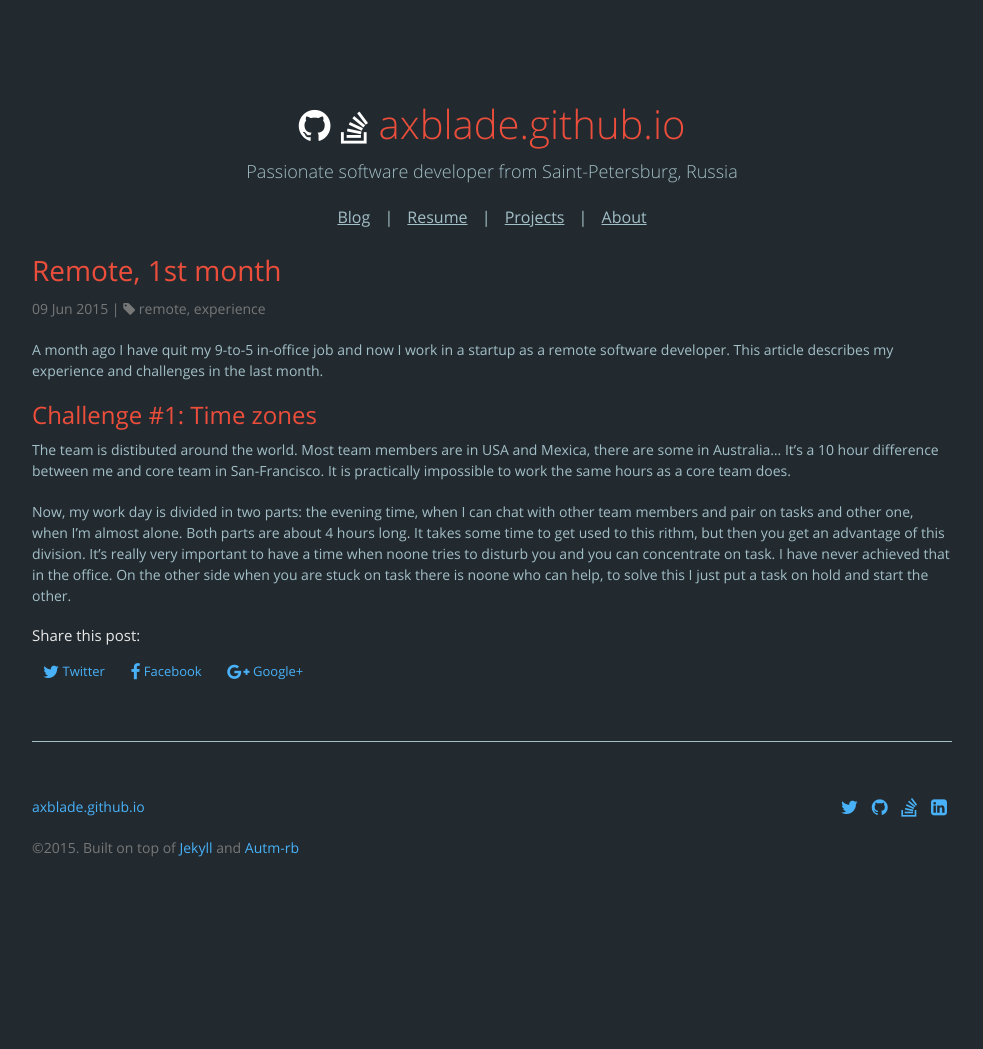
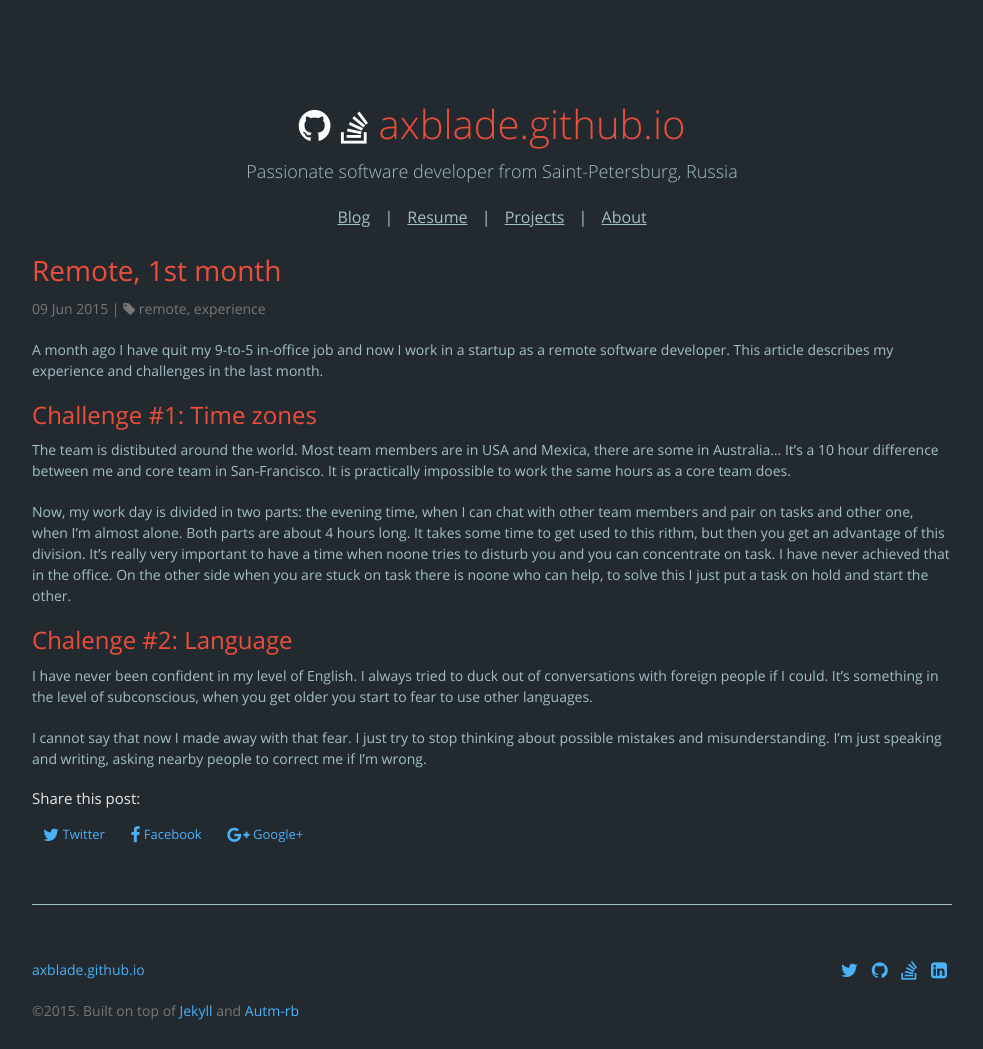
Before and after one commit to eugene-sy/eugene-sy.github.io, a Jekyll site: the page built from _posts/2015-06-09-remote-1st-month.md, in a window 1280 px wide. Shown: the whole page, without its empty margins (148-1131 px from the left). Built offline with Jekyll 4.4.1, drawn with Linux system fonts in a browser that asks for light colours; nearby versions of some CDN libraries; before the commit the page ends 900 px from its top, so only the background shows below that.

Commit message:
challenge 2

```diff
--- a/_posts/2015-06-09-remote-1st-month.md
+++ b/_posts/2015-06-09-remote-1st-month.md
@@ -14,3 +14,9 @@ The team is distibuted around the world. Most team members are in USA and Mexica
 
 Now, my work day is divided in two parts: the evening time, when I can chat with other team members and pair on tasks and other one, when I'm almost alone.
 Both parts are about 4 hours long. It takes some time to get used to this rithm, but then you get an advantage of this division. It's really very important to have a time when noone tries to disturb you and you can concentrate on task. I have never achieved that in the office. On the other side when you are stuck on task there is noone who can help, to solve this I just put a task on hold and start the other.
+
+## Chalenge #2: Language
+
+I have never been confident in my level of English. I always tried to duck out of conversations with foreign people if I could. It's something in the level of subconscious, when you get older you start to fear to use other languages.
+
+I cannot say that now I made away with that fear. I just try to stop thinking about possible mistakes and misunderstanding. I'm just speaking and writing, asking nearby people to correct me if I'm wrong.
```
